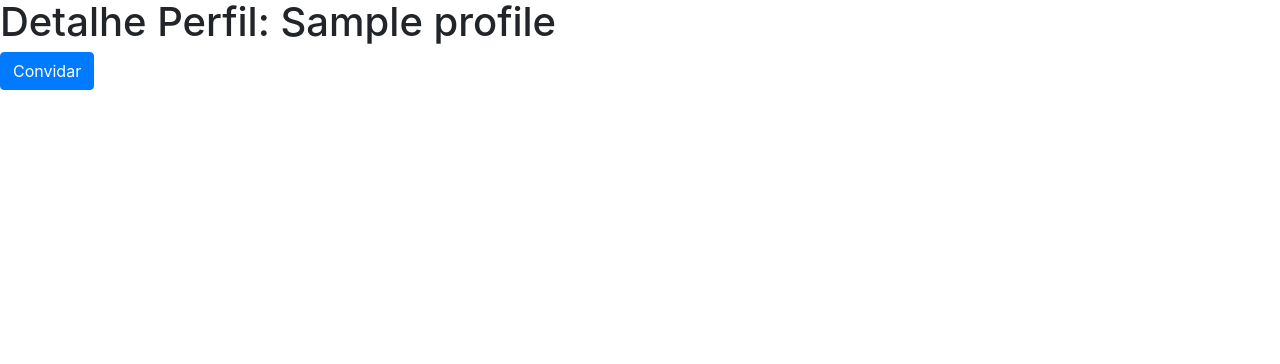
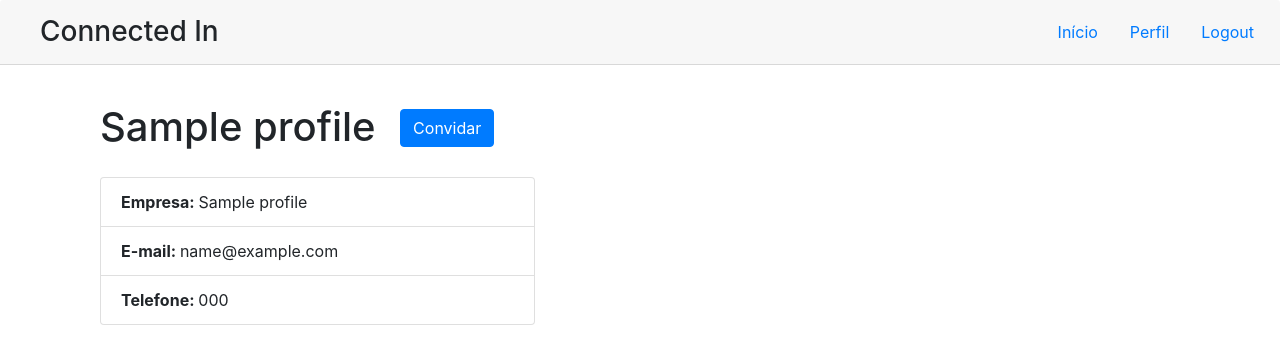
Before and after one commit to Francislley/cadastro01, a Django app: page /profiles/1 in a window 1280 px wide. Shown: the top 364 px of the page. Run offline with Django 3.2, Linux system fonts and the light colour scheme; tables that the repository leaves empty hold one stand-in row (values such as "Sample post"); some libraries are stand-ins or nearby versions.

Commit message:
Adapting profile page to base and fixing index

```diff
--- a/profiles/static/styles/css/style.css
+++ b/profiles/static/styles/css/style.css
@@ -1,3 +1,30 @@
 .card-profile-list {
+  margin-top: 40px;
+}
+
+.text-logo {
+  position: absolute;
+  left: 40px;
+  top: 16px;
+}
+
+.profiles-list li {
+  padding-top: 6px;
+}
+.profiles-list li:first-of-type {
+  padding-top: 15px;
+}
+
+.title-profile {
+  margin-top: 40px;
+  display: inline-block;
+  padding-right: 20px;
+}
+
+.btn-invite {
+  margin-top: -18px;
+}
+
+.list-profile-info {
   margin-top: 20px;
 }
--- a/profiles/templates/base.html
+++ b/profiles/templates/base.html
@@ -9,11 +9,13 @@
     <link rel="stylesheet" href="{% static 'styles/css/bootstrap.min.css' %}">
     <link rel="stylesheet" href="{% static 'styles/css/style.css' %}">
   </head>
-  <body class="">
+  <body>
     <header class="card-header">
-      <ul class="nav nav-pills card-header-pills justify-content-end">
+      <h3 class="text-logo">Connected In</h3>
+      <nav>
+        <ul class="nav nav-pills card-header-pills justify-content-end navigation-menu">
           <li class="nav-item">
-          <a class="nav-link active" href="{% url 'index' %}">Início</a>
+            <a class="nav-link" href="{% url 'index' %}">Início</a>
           </li>
           <li class="nav-item">
             <a class="nav-link" href="#">Perfil</a>
@@ -22,6 +24,7 @@
               <a class="nav-link" href="/logout">Logout</a>
             </li>
         </ul>
+      </nav>
     </header>
 
     <div class="container mx-auto">
--- a/profiles/templates/index.html
+++ b/profiles/templates/index.html
@@ -1,5 +1,6 @@
 {% extends 'base.html' %}
 {% block body %}
+
 <div class="col-lg-12 card-profile-list">
   <div class="card">
     <div class="card-header">
@@ -7,10 +8,10 @@
     </div>
 
       {% if profiles %}
-    <ul>
+    <ul class="profiles-list">
       {% for profile in profiles %}
       <li>
-        <a href="{% url 'show_profile' profile.id %}"><b>{{ profile.id }}) {{ profile.name }}</b>  - {{ profile.email }}</a>
+        <a href="{% url 'show_profile' profile.id %}"><b>{{ profile.name }}</b>  - {{ profile.email }}</a>
       </li>
       {% endfor %}
     </ul>
@@ -19,4 +20,5 @@
     {% endif %}
   </div>
 </div>
+
 {% endblock %}
--- a/profiles/templates/profile.html
+++ b/profiles/templates/profile.html
@@ -1,14 +1,15 @@
-<!DOCTYPE html>
-<html lang="pt-br">
-<head>
-  <meta charset="UTF-8">
-  <title>Connected In - Perfil {{ profile.name }}</title>
-</head>
-<body>
-  <h1>Detalhe Perfil: {{ profile.name }}</h1>
-  <a class="btn btn-primary" href="{% url 'invite' profile.id %}">Convidar</a>
+{% extends 'base.html' %}
+{% block body %}
 
-  <link rel="stylesheet" href="https://maxcdn.bootstrapcdn.com/bootstrap/4.0.0-beta/css/bootstrap.min.css" integrity="sha384-/Y6pD6FV/Vv2HJnA6t+vslU6fwYXjCFtcEpHbNJ0lyAFsXTsjBbfaDjzALeQsN6M" crossorigin="anonymous">
-  <script src="https://maxcdn.bootstrapcdn.com/bootstrap/4.0.0-beta/js/bootstrap.min.js" integrity="sha384-h0AbiXch4ZDo7tp9hKZ4TsHbi047NrKGLO3SEJAg45jXxnGIfYzk4Si90RDIqNm1" crossorigin="anonymous"></script>
-</body>
-</html>
+<div class="col-lg-12">
+  <h1 class="title-profile">{{ profile.name }}</h1>
+  <a class="btn btn-primary btn-invite" href="{% url 'invite' profile.id %}">Convidar</a>
+
+  <ul class="list-group col-lg-5 list-profile-info">
+    <li class="list-group-item"><b>Empresa: </b>{{ profile.company_name }}</li>
+    <li class="list-group-item"><b>E-mail: </b>{{ profile.email }}</li>
+    <li class="list-group-item"><b>Telefone: </b>{{ profile.phone_number }}</li>
+  </ul>
+</div>
+
+{% endblock %}
```
Lines whose indentation alone changed are shown as unchanged.
